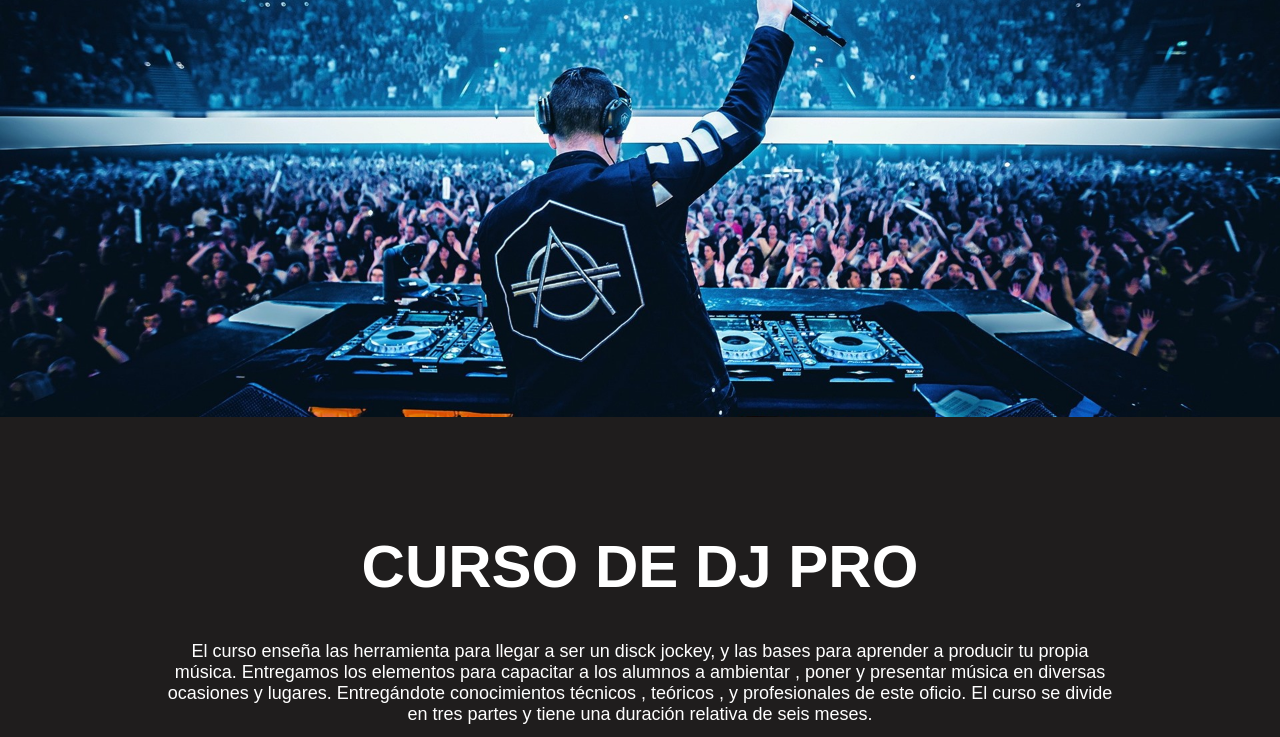
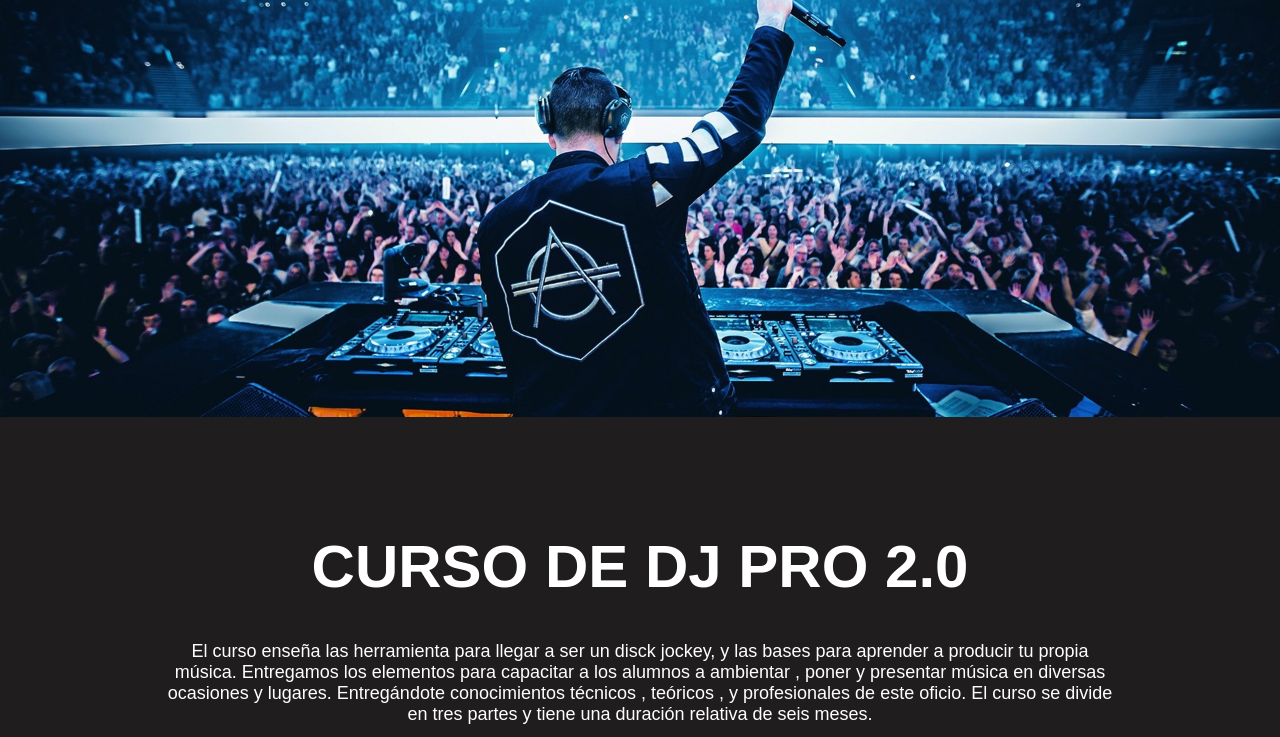
Before and after one commit to Matias-Jara-Riquelme/EVA2, a plain HTML site: page EV2/index.html in a window 1280 px wide. Shown: the part 63-800 px from the top of the page. Drawn offline with Linux system fonts and the light colour scheme.

Commit message:
Se cambia el titulo h2

```diff
--- a/EV2/index.html
+++ b/EV2/index.html
@@ -1,3 +1,4 @@
+
 <!DOCTYPE html>
 <html>
 <head>
@@ -22,7 +23,7 @@
 
     <section class="content sau">
 
-        <h2 class="title">Curso De DJ PRO</h2>
+        <h2 class="title">Curso De DJ PRO 2.0</h2>
         <p>El curso enseña las herramienta para llegar a ser un disck jockey, y las bases para aprender a producir tu propia música.
 
             Entregamos los elementos para capacitar a los alumnos a ambientar , poner y presentar música en diversas ocasiones y lugares. Entregándote conocimientos técnicos , teóricos , y profesionales de este oficio.
```
